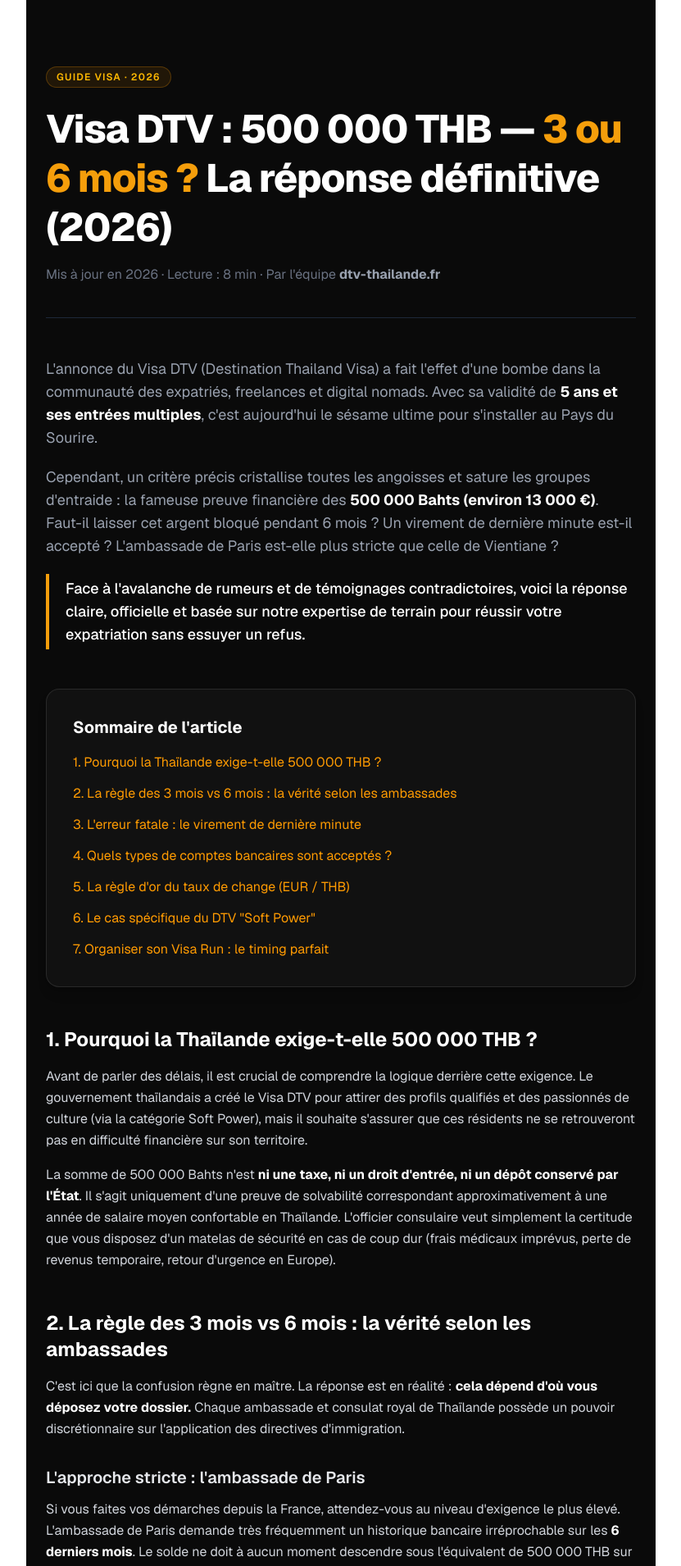
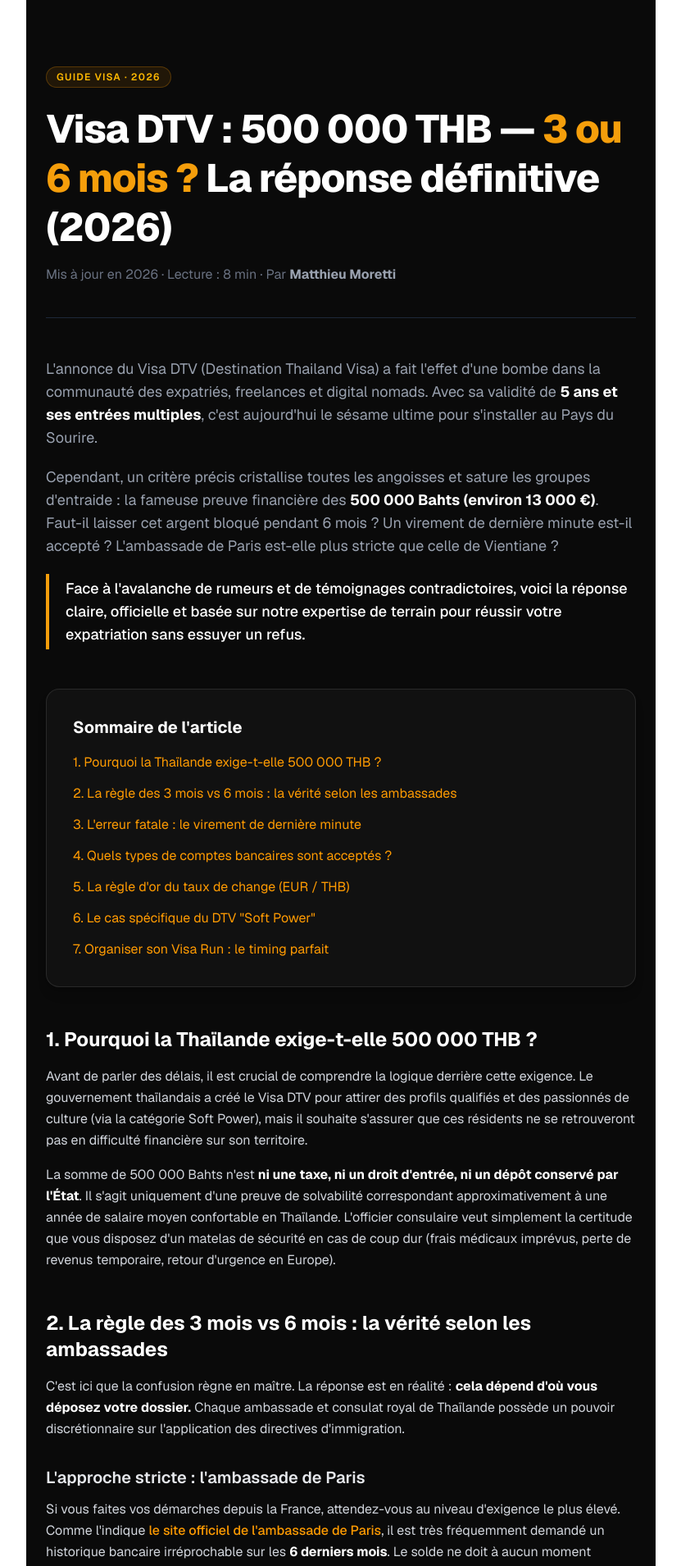
Before and after one commit to emaem-code/dtv-thailande, a Next.js app: page /blog/fonds-bancaires-visa-dtv in a window 1280 px wide. Shown: the top 1910 px of the page at 82% size, without its empty margins (224-1055 px from the left). Built offline with nearby package versions, Linux system fonts and the light colour scheme.

Commit message:
eeat faq blog et signature article de blog

```diff
--- a/app/blog/fonds-bancaires-visa-dtv/page.tsx
+++ b/app/blog/fonds-bancaires-visa-dtv/page.tsx
@@ -13,9 +13,9 @@ const articleSchema = {
   "description": "Exigences officielles des ambassades sur la preuve financière de 500 000 THB pour le Visa DTV.",
   "image": "https://dtv-thailande.fr/poster-budget.jpg",
   "author": {
-    "@type": "Organization",
-    "name": "Équipe DTV-Thaïlande.fr",
-    "url": "https://dtv-thailande.fr"
+    "@type": "Person",
+    "name": "Matthieu Moretti",
+    "url": "https://dtv-thailande.fr/contact"
   },
   "publisher": {
     "@type": "Organization",
@@ -172,8 +172,8 @@ export default function BlogArticleDTV() {
         </h1>
 
         <p className="text-base text-gray-500 mt-4">
-          Mis à jour en 2026 · Lecture : 8 min · Par l&apos;équipe{' '}
-          <strong className="text-gray-400">dtv-thailande.fr</strong>
+          Mis à jour en 2026 · Lecture : 8 min · Par{' '}
+          <strong className="text-gray-400">Matthieu Moretti</strong>
         </p>
       </header>
 
@@ -253,8 +253,9 @@ export default function BlogArticleDTV() {
         </h3>
         <p className="mb-5">
           Si vous faites vos démarches depuis la France, attendez-vous au niveau d&apos;exigence le
-          plus élevé. L&apos;ambassade de Paris demande très fréquemment un historique bancaire
-          irréprochable sur les{' '}
+          plus élevé. Comme l'indique {' '}
+          <a href="https://paris.thaiembassy.org/fr/publicservice/destination-thailand-visa-dtv" target="_blank" rel="noopener noreferrer" className="text-amber-500 hover:underline font-medium">le site officiel de l'ambassade de Paris</a>,
+          il est très fréquemment demandé un historique bancaire irréprochable sur les{' '}
           <strong className="text-white">6 derniers mois</strong>. Le solde ne doit à aucun moment
           descendre sous l&apos;équivalent de 500 000 THB sur ce semestre entier.
         </p>
@@ -418,8 +419,8 @@ export default function BlogArticleDTV() {
           {[
             {
               icon: '✈️',
-              title: 'La sortie du territoire',
-              text: "Impossible de demander un Visa DTV depuis l'intérieur de la Thaïlande. Vous devez impérativement déposer votre passeport à une ambassade située à l'étranger.",
+              title: 'La soumission du dossier',
+              text: <>Vous devez impérativement déposer votre demande via une ambassade située à l'étranger, soit physiquement, soit sur <a href="https://www.thaievisa.go.th/" target="_blank" rel="noopener noreferrer" className="text-amber-500 hover:underline">le portail gouvernemental Thai e-Visa</a> (selon l'ambassade dont vous dépendez).</>,
             },
             {
               icon: '🗓️',
@@ -447,6 +448,47 @@ export default function BlogArticleDTV() {
           ))}
         </div>
       </section>
+
+      {/* ── SECTION 8 ── */}
+      <section className="mb-14">
+        <h2 className="text-2xl font-bold text-white mb-4">
+          8. L&apos;angoisse du dossier refusé : ne laissez pas de place au hasard
+        </h2>
+        <p className="mb-4">
+          Préparer un dossier consulaire est stressant. Entre les calculs de taux de change,
+          la sélection des bonnes lignes comptables, l&apos;inscription officielle à une école locale
+          et la planification des vols vers le Laos, la moindre erreur entraîne la perte des
+          frais d&apos;ambassade <strong className="text-white">(non remboursables)</strong> et retarde
+          votre projet de vie.
+        </p>
+        <ul className="space-y-2 mb-4">
+          {[
+            'Analyse millimétrée de vos relevés bancaires pour s\'assurer de leur conformité.',
+            'Inscription officielle à l\'école de cuisine (pour la voie Soft Power).',
+            'Montage du dossier consulaire parfait pour l\'ambassade de Vientiane.',
+            'Organisation intégrale de votre logistique (vols régionaux, hôtels, transferts) pour un Visa Run sans stress.',
+          ].map((item) => (
+            <li key={item} className="flex items-start gap-3 text-sm text-gray-400">
+              <span className="text-amber-400 mt-0.5 flex-none">→</span>
+              {item}
+            </li>
+          ))}
+        </ul>
+      </section>
+
+      {/* ── ENCART AUTEUR (E-E-A-T) ── */}
+      <div className="my-14 bg-[#111111] border border-gray-800 p-6 md:p-8 rounded-3xl flex flex-col md:flex-row items-center md:items-start gap-6 shadow-lg">
+        <div className="w-24 h-24 rounded-full bg-gray-800 flex-shrink-0 overflow-hidden border-2 border-amber-500/50">
+          <div className="w-full h-full bg-gradient-to-br from-amber-500/20 to-emerald-500/20 flex items-center justify-center text-3xl">🇹🇭</div>
+        </div>
+        <div className="text-center md:text-left">
+          <h3 className="text-xl font-bold text-white mb-1">Matthieu Moretti</h3>
+          <p className="text-amber-500 text-xs font-semibold mb-3 uppercase tracking-wider">Entrepreneur & Expert Expatriation</p>
+          <p className="text-gray-400 text-sm leading-relaxed">
+            Entrepreneur digital installé à Phuket, j'accompagne les freelances et porteurs de projet dans leur installation en Thaïlande. Mon objectif : vous éviter les pièges administratifs grâce à une expertise forgée directement sur le terrain, au contact des réalités de l'immigration.
+          </p>
+        </div>
+      </div>
 
       {/* ── FAQ ── */}
       <section className="mb-14">
@@ -477,33 +519,6 @@ export default function BlogArticleDTV() {
             </details>
           ))}
         </div>
-      </section>
-
-      {/* ── SECTION 8 ── */}
-      <section className="mb-14">
-        <h2 className="text-2xl font-bold text-white mb-4">
-          8. L&apos;angoisse du dossier refusé : ne laissez pas de place au hasard
-        </h2>
-        <p className="mb-4">
-          Préparer un dossier consulaire est stressant. Entre les calculs de taux de change,
-          la sélection des bonnes lignes comptables, l&apos;inscription officielle à une école locale
-          et la planification des vols vers le Laos, la moindre erreur entraîne la perte des
-          frais d&apos;ambassade <strong className="text-white">(non remboursables)</strong> et retarde
-          votre projet de vie.
-        </p>
-        <ul className="space-y-2 mb-4">
-          {[
-            'Analyse millimétrée de vos relevés bancaires pour s\'assurer de leur conformité.',
-            'Inscription officielle à l\'école de cuisine (pour la voie Soft Power).',
-            'Montage du dossier consulaire parfait pour l\'ambassade de Vientiane.',
-            'Organisation intégrale de votre logistique (vols régionaux, hôtels, transferts) pour un Visa Run sans stress.',
-          ].map((item) => (
-            <li key={item} className="flex items-start gap-3 text-sm text-gray-400">
-              <span className="text-amber-400 mt-0.5 flex-none">→</span>
-              {item}
-            </li>
-          ))}
-        </ul>
       </section>
 
       {/* ── CTA FINAL ── */}
--- a/app/faq/page.tsx
+++ b/app/faq/page.tsx
@@ -44,7 +44,7 @@ export default function FaqPage() {
       q: "Faut-il bloquer 15 000 € sur mon compte pendant les 5 ans du visa ?",
       a: (
         <>
-          Non. L'administration exige de prouver la liquidité de 500 000 THB (env. 14 500 €) uniquement lors de la demande initiale (et lors d'éventuelles extensions). L'argent n'est pas bloqué. Pour comprendre les subtilités d'historique de 3 ou 6 mois, consultez notre <Link href="/blog/fonds-bancaires-visa-dtv" className="text-amber-500 hover:underline font-medium">décryptage complet sur les fonds bancaires</Link>.
+          Non. <a href="https://paris.thaiembassy.org/fr/publicservice/destination-thailand-visa-dtv" target="_blank" rel="noopener noreferrer" className="text-amber-500 hover:underline font-medium">L'administration thaïlandaise</a> exige de prouver la liquidité de 500 000 THB (env. 14 500 €) uniquement lors de la demande initiale (et lors d'éventuelles extensions). L'argent n'est pas bloqué. Pour comprendre les subtilités d'historique de 3 ou 6 mois, consultez notre <Link href="/blog/fonds-bancaires-visa-dtv" className="text-amber-500 hover:underline font-medium">décryptage complet sur les fonds bancaires</Link>.
         </>
       )
     },
@@ -70,13 +70,21 @@ export default function FaqPage() {
       id: "famille",
       category: "Famille & PACS",
       q: "Mon partenaire et moi sommes pacsés. Le visa s'étend-il à mon conjoint ?",
-      a: "Attention, piège majeur : le droit thaïlandais ne reconnaît pas le PACS, uniquement le mariage civil. Si vous n'êtes pas mariés, la demande d'un visa 'accompagnant' sera automatiquement rejetée. Mais rassurez-vous, nous avons des stratégies d'optimisation pour permettre aux couples pacsés de sécuriser leurs départs ensemble via des dossiers individuels synchronisés."
+      a: (
+        <>
+          Attention, piège majeur : <a href="https://paris.thaiembassy.org/fr/publicservice/destination-thailand-visa-dtv" target="_blank" rel="noopener noreferrer" className="text-amber-500 hover:underline font-medium">selon les directives officielles</a>, le droit thaïlandais ne reconnaît pas le PACS, uniquement le mariage civil. Si vous n'êtes pas mariés, la demande d'un visa 'accompagnant' sera automatiquement rejetée. Mais rassurez-vous, nous avons des stratégies d'optimisation pour permettre aux couples pacsés de sécuriser leurs départs ensemble via des dossiers individuels synchronisés.
+        </>
+      )
     },
     {
       id: "fiscalite",
       category: "Fiscalité & Impôts",
       q: "Vais-je payer des impôts en Thaïlande avec le DTV ?",
-      a: "Le visa DTV ne fait pas automatiquement de vous un résident fiscal. Vous ne devenez imposable en Thaïlande que si vous y séjournez plus de 180 jours dans l'année ET que vous y rapatriez des revenus. Dans le cadre de nos offres, nous vous fournissons les recommandations de base pour comprendre la convention fiscale franco-thaïlandaise et optimiser votre calendrier de voyage."
+      a: (
+        <>
+          Le visa DTV ne fait pas automatiquement de vous un résident fiscal. Vous ne devenez imposable en Thaïlande que si vous y séjournez plus de 180 jours dans l'année ET que vous y rapatriez des revenus. Dans le cadre de nos offres, nous vous fournissons les recommandations de base pour comprendre <a href="https://www.impots.gouv.fr/international-particulier/les-conventions-internationales" target="_blank" rel="noopener noreferrer" className="text-amber-500 hover:underline font-medium">la convention fiscale franco-thaïlandaise</a> et optimiser votre calendrier de voyage.
+        </>
+      )
     }
   ];
 
```
